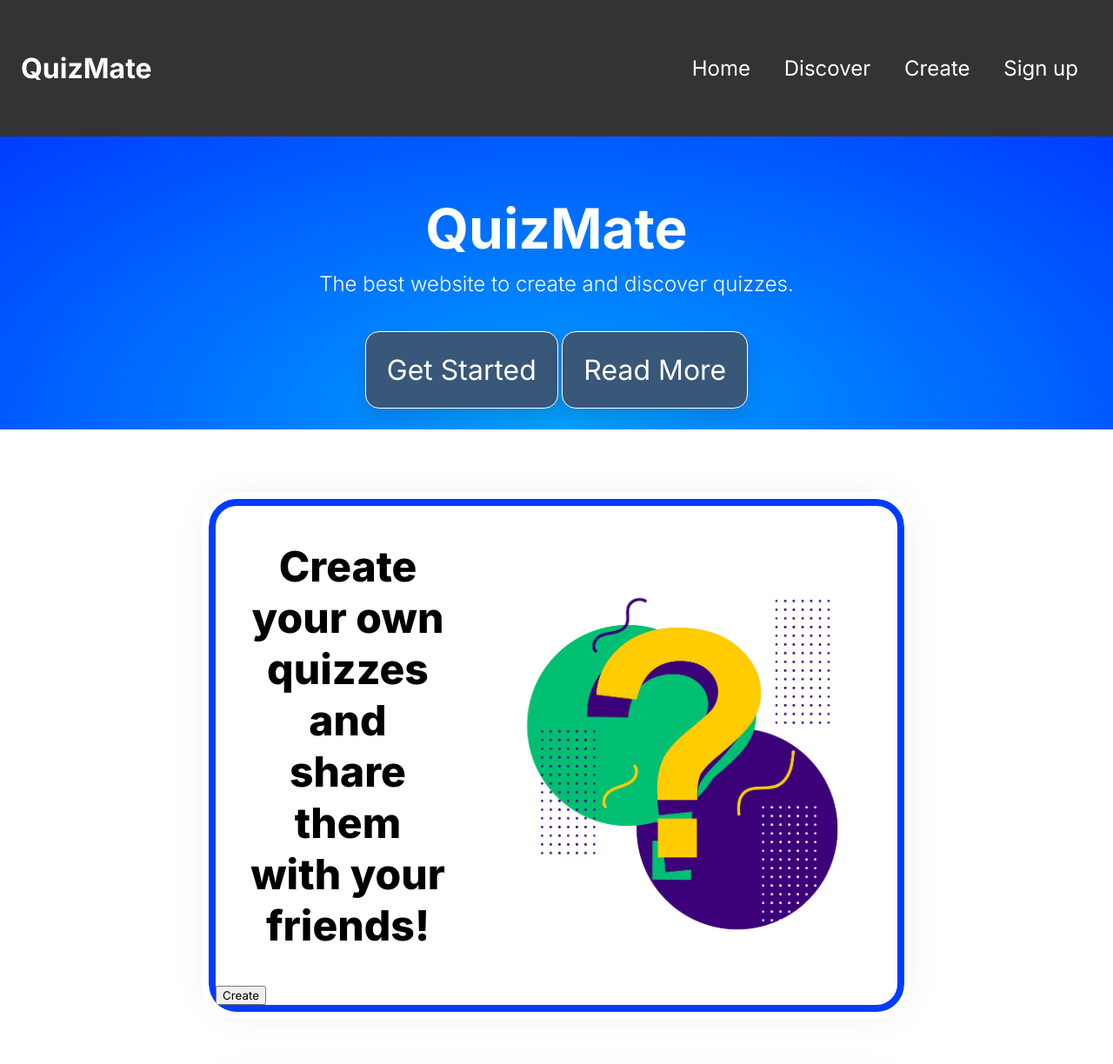
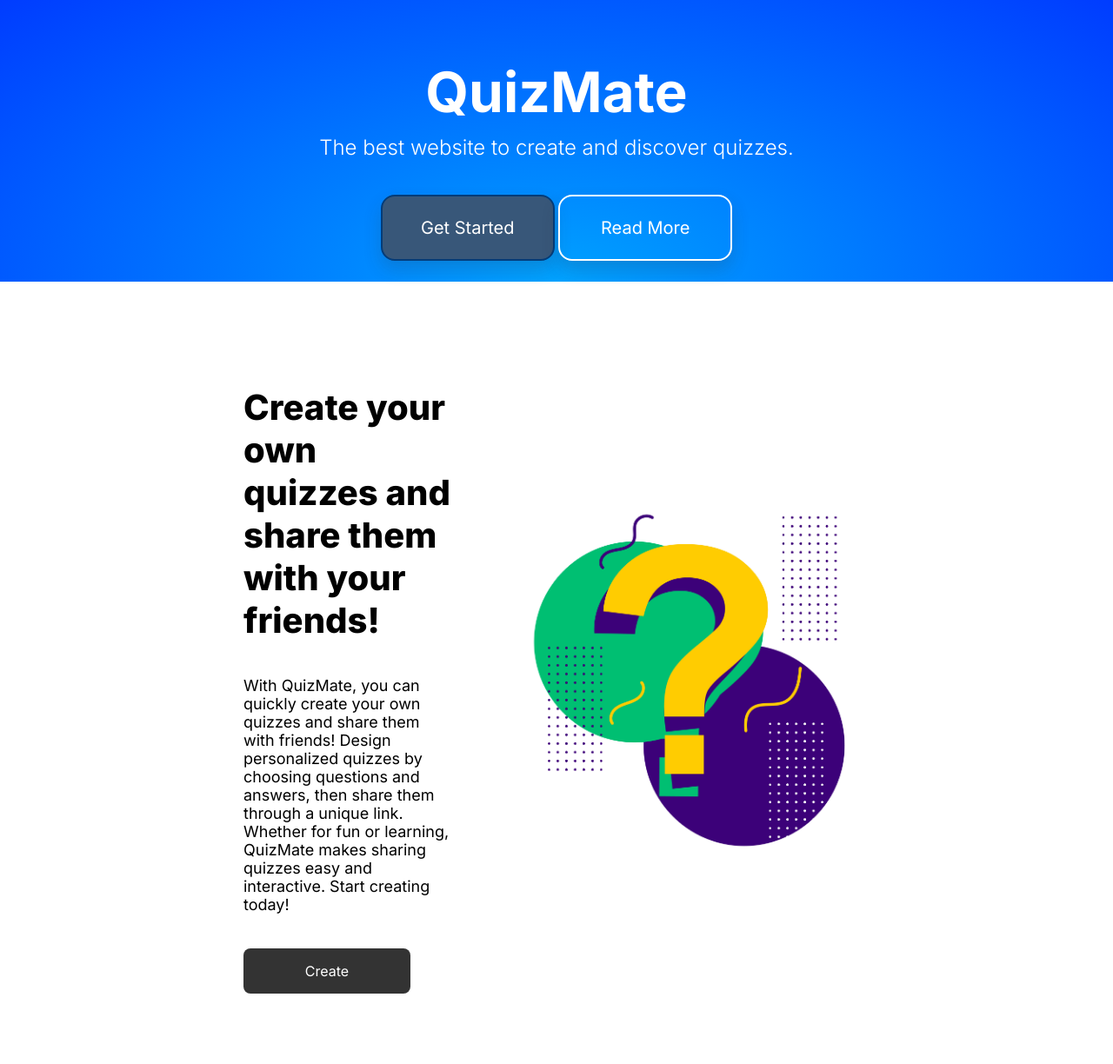
Before and after one commit to Samy-Y/QuizMate, a Flask app: page / in a window 1280 px wide. Shown: the top 1224 px of the page at 87% size. Run offline with Flask 3, Linux system fonts and the light colour scheme.

Commit message:
Add files via upload

```diff
--- a/main.py
+++ b/main.py
@@ -2,10 +2,16 @@ from flask import Flask,render_template
 
 app = Flask(__name__)
 
+app.config['TEMPLATES_AUTO_RELOAD'] = True
+
 @app.route("/")
-def hello_world():
+def index():
     return render_template("index.html",css="static/styles.css")
 
-app.run()
+@app.route("/signup")
+def sign_up():
+    return render_template("signup.html",css="static/styles.css")
 
-# reload : a
+app.run(debug=True)
+
+# reload : aa
--- /dev/null
+++ b/static/script.js
@@ -0,0 +1,35 @@
+// script.js
+
+// Get the modal
+const modal = document.getElementById('modal');
+
+// Get the button that opens the modal
+const startBtn = document.getElementById('start');
+
+// Get the <span> element that closes the modal
+const closeModalButton = document.getElementById('closeModalButton');
+
+// When the user clicks the button, open the modal with animation
+startBtn.onclick = function() {
+    modal.style.display = 'block'; // Make the modal visible
+    setTimeout(() => { // Wait for the next frame to start animation
+        modal.style.opacity = '1'; // Fade in the overlay
+        document.querySelector('.modal-content').style.transform = 'scale(1)'; // Scale up the content
+    }, 10);
+}
+
+// When the user clicks on <span> (x), close the modal with animation
+closeModalButton.onclick = function() {
+    modal.style.opacity = '0'; // Fade out the overlay
+    document.querySelector('.modal-content').style.transform = 'scale(0.5)'; // Scale down the content
+    setTimeout(() => { // Wait for animation to finish before hiding the modal
+        modal.style.display = 'none';
+    }, 300);
+}
+
+// When the user clicks anywhere outside of the modal, close it
+window.onclick = function(event) {
+    if (event.target === modal) {
+        closeModalButton.onclick();
+    }
+}
--- a/static/styles.css
+++ b/static/styles.css
@@ -14,7 +14,9 @@ header{
     align-items: center;
     background-color: #333;
     color:white;
-    padding:3vh;
+    padding: 3vh;
+    padding-top:-1vh;
+    padding-bottom:-1vh;
 }
 
 nav a{
@@ -58,24 +60,49 @@ nav ul li {
     margin-bottom:5vh;
 }
 
-.mainimage button {
+.mainimage #start {
+    width:25vh;
     color:white;
     background-color: #385779;
     padding:3vh;
-    border:1px solid white;
-    font-size:4vh;
+    border:2px solid #043c79;
+    font-size:2.5vh;
     border-radius: 2vh;
     box-shadow: 0px 10px 20px 0px #3333332f;
-    transition:0.1s
+    transition:0.1s;
+    cursor:pointer;
 }
 
-.mainimage button:hover {
+.mainimage #start:hover {
     color:white;
     background-color: #4e81b8;
     transition:0.1s;
 }
 
-.mainimage button:active{
+.mainimage #start:active{
+    transform:scale(0.95);
+    transition:0.1s;
+}
+
+.mainimage #readmore {
+    width:25vh;
+    color:white;
+    background-color: transparent;
+    padding:3vh;
+    border:2px solid white;
+    font-size:2.5vh;
+    border-radius: 2vh;
+    box-shadow: 0px 10px 20px 0px #3333332f;
+    transition:0.1s;
+    cursor:pointer;
+}
+
+.mainimage #readmore:hover {
+    background-color: #ffffff31;
+    transition:0.1s;
+}
+
+.mainimage #readmore:active {
     transform:scale(0.95);
     transition:0.1s;
 }
@@ -88,19 +115,83 @@ nav ul li {
     margin-right:30vh;
     align-items: center;
     border-radius:4vh;
-    box-shadow:0px 0px 50px -10px rgba(0, 0, 0, 0.13);
-    border:1vh #003cff solid;
-    outline:1vh solid #fff;
 }
 
 .functionnalities h2{
     margin:5vh;
-    font-size:6vh;
-    text-align: center;
+    font-size:5vh;
     font-weight:800;
+}
+
+.functionnalities p {
+    margin:5vh;
+    font-size:large;
 }
 
 .functionnalities img {
     height:60vh;
     border-radius: 4vh;
 }
+
+.functionnalities button{
+    background-color: #333;
+    color:white;
+    border-radius: 1vh;
+    border:none;
+    padding:2vh;
+    margin-left:5vh;
+    text-align: center;
+    font-size: 2vh;
+    width:24vh;
+    min-height:4vh;
+    transition:0.1s;
+}
+
+.functionnalities button:hover{
+    background-color: #4d4d4d;
+}
+
+/* Modal styling */
+.modal {
+    display: none; /* Hidden by default */
+    position: fixed; /* Stay in place */
+    z-index: 1; /* Sit on top */
+    left: 0;
+    top: 0;
+    width: 100%; /* Full width */
+    height: 100%; /* Full height */
+    background-color: rgba(0, 0, 0, 0.5); /* Black background with opacity */
+    overflow: auto; /* Enable scroll if needed */
+    transition: opacity 0.3s ease; /* Smooth opacity transition */
+    opacity: 0; /* Initially hidden */
+}
+
+/* Modal content box */
+.modal-content {
+    background-color: #fefefe;
+    margin: 15% auto; /* 15% from the top and centered */
+    padding: 20px;
+    border: 1px solid #888;
+    width: 80%; /* Could be more or less, depending on screen size */
+    max-width: 500px;
+    border-radius: 8px;
+    box-shadow: 0 4px 8px rgba(0, 0, 0, 0.2);
+    transition: transform 0.3s ease; /* Smooth scale transition */
+    transform: scale(0.5); /* Initially scaled down */
+}
+
+/* Close button styling */
+.close-button {
+    color: #aaa;
+    float: right;
+    font-size: 28px;
+    font-weight: bold;
+    cursor: pointer;
+}
+
+.close-button:hover,
+.close-button:focus {
+    color: #000;
+    text-decoration: none;
+    cursor: pointer;
+}
--- a/templates/index.html
+++ b/templates/index.html
@@ -9,29 +9,19 @@
 
     </head>
     <body>
-        <header>
-            <h1>QuizMate</h1>
-            <nav>
-                <ul>
-                    <a href="#"><li>Home</li></a>
-                    <a href="#"><li>Discover</li></a>
-                    <a href="#"><li>Create</li></a>
-                    <a href="#"><li>Sign up</li></a>
-                </ul>
-            </nav>
-        </header>
         <div class="welcome">
             <div class="mainimage">
                 <h1>QuizMate</h1>
                 <h2>The best website to create and discover quizzes.</h2>
                 <div>
-                    <a href=""><button id="start">Get Started</button></a>
+                    <button id="start">Get Started</button>
                     <a href=""><button id="readmore">Read More</button></a>
                 </div>
             </div>
             <div class="functionnalities">
                 <div>
                     <h2>Create your own quizzes and share them with your friends!</h2>
+                    <p>With QuizMate, you can quickly create your own quizzes and share them with friends! Design personalized quizzes by choosing questions and answers, then share them through a unique link. Whether for fun or learning, QuizMate makes sharing quizzes easy and interactive. Start creating today!</p>
                     <button>Create</button>
                 </div>
                 <img src="../static/assets/quiz00.jpg">
@@ -39,10 +29,20 @@
             <div class="functionnalities">
                 <img src="../static/assets/quiz01.jpg">
                 <div>
-                    <h2>Discover unique and original quizzes to test your knowledge!</h2>
+                    <h2>Discover new quizzes to test your knowledge!</h2>
+                    <p>With QuizMate, discover a wide range of unique and original quizzes to test your knowledge! Whether you're into history, science, pop culture, or more, QuizMate offers engaging quizzes to challenge yourself and learn new things.</p>
                     <button>Discover</button>
                 </div>
             </div>
         </div>
+        <div id="modal" class="modal">
+            <div class="modal-content">
+                <span id="closeModalButton" class="close-button">&times;</span>
+                <h2>Choose what you want to do</h2>
+                <button>Create a quiz</button>
+                <button>Discover quizzes</button>
+            </div>
+        </div>
+        <script src="{{ url_for('static', filename='script.js') }}"></script>
     </body>
 </html>
```
Also changed, not shown: templates/signup.html (+24 -0 lines).
